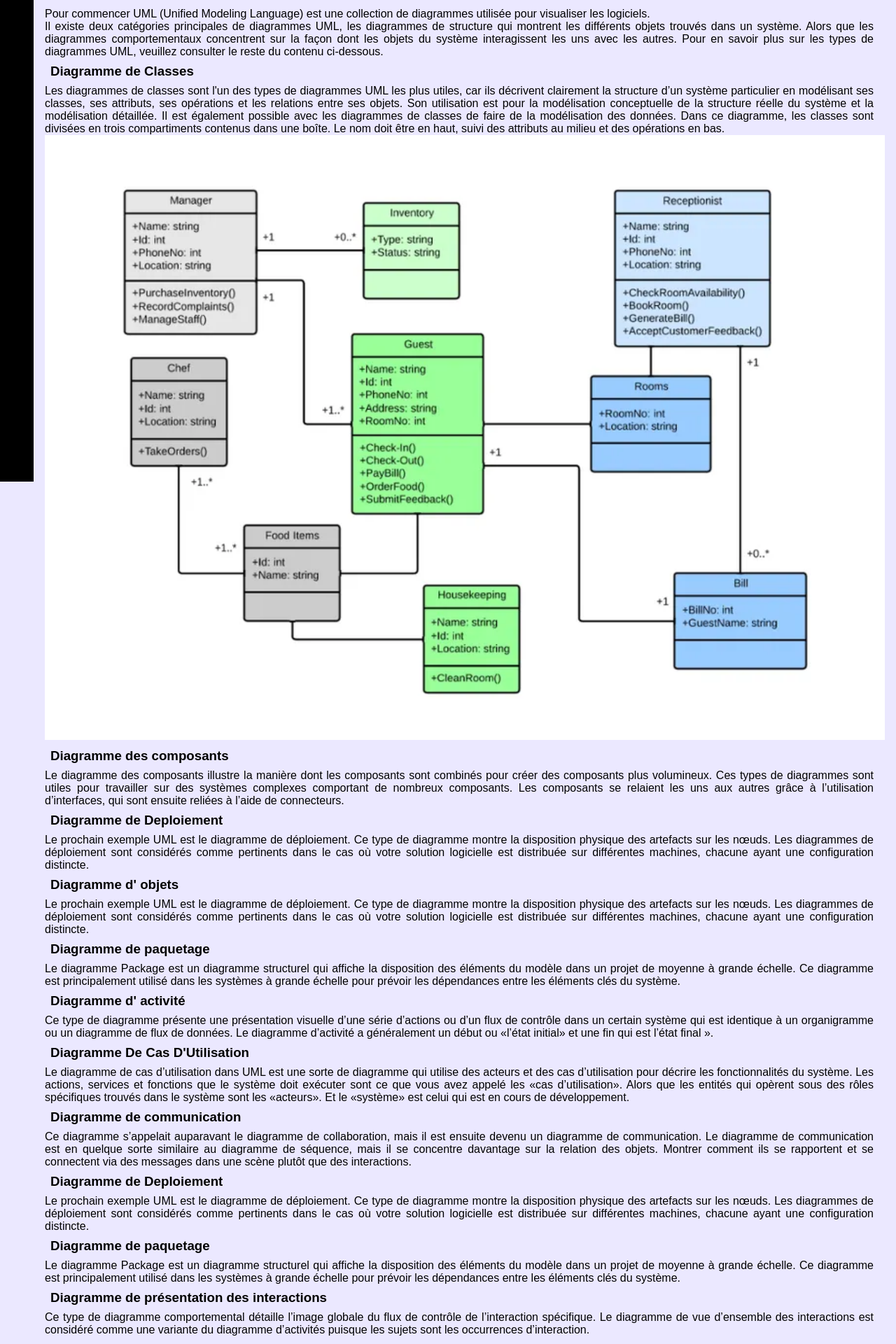
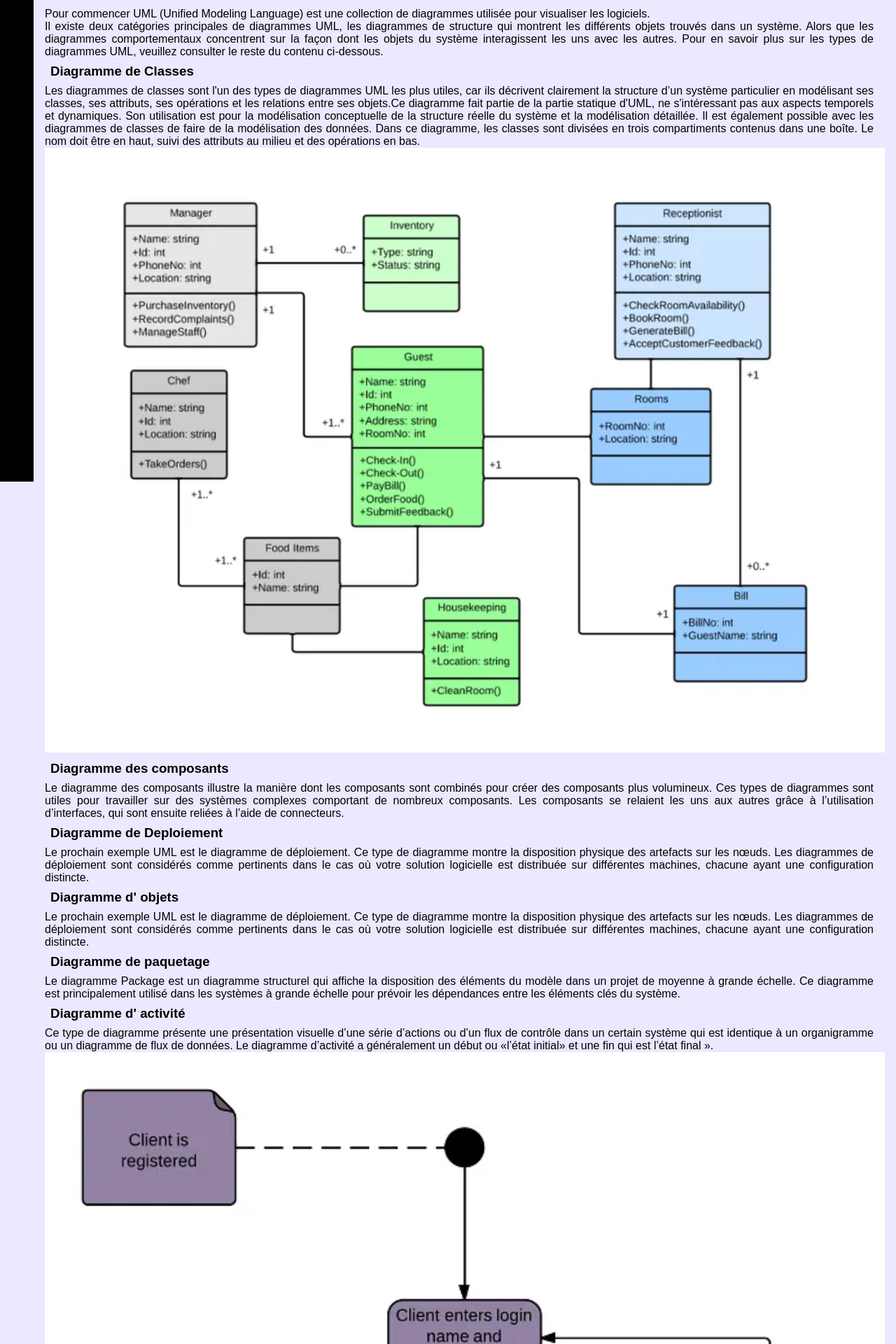
Before and after one commit to 2023-cda-alt-devops-p4/catalog-TP, a React (Create React App) app: page /UML in a window 1280 px wide. Shown: the part 160-2080 px from the top of the page at 70% size. Built offline with nearby package versions, Linux system fonts and the light colour scheme.

Commit message:
feat: modify readMe to add link to website

```diff
--- a/src/components/DiagrammeStructurels/DiagrammeDActivite.js
+++ b/src/components/DiagrammeStructurels/DiagrammeDActivite.js
@@ -7,8 +7,9 @@ const DiagrammeDActivite = () => {
       <p>
         Ce type de diagramme présente une présentation visuelle d’une série d’actions ou d’un flux de contrôle dans un
         certain système qui est identique à un organigramme ou un diagramme de flux de données. Le diagramme d’activité
-        a généralement un début ou «l’état initial» et une fin qui est l’état final ».{" "}
+        a généralement un début ou «l’état initial» et une fin qui est l’état final ».
       </p>
+      <img src="activity-diagram-for-login-UML-650x797.webp" alt="" />
     </div>
   );
 };
--- a/src/components/DiagrammeStructurels/DiagrammeDeClasses.js
+++ b/src/components/DiagrammeStructurels/DiagrammeDeClasses.js
@@ -7,10 +7,11 @@ const DiagrammeDeClasses = () => (
       <p>
         Les diagrammes de classes sont l'un des types de diagrammes UML les plus utiles, car ils décrivent clairement la
         structure d’un système particulier en modélisant ses classes, ses attributs, ses opérations et les relations
-        entre ses objets. Son utilisation est pour la modélisation conceptuelle de la structure réelle du système et la
-        modélisation détaillée. Il est également possible avec les diagrammes de classes de faire de la modélisation des
-        données. Dans ce diagramme, les classes sont divisées en trois compartiments contenus dans une boîte. Le nom
-        doit être en haut, suivi des attributs au milieu et des opérations en bas.
+        entre ses objets.Ce diagramme fait partie de la partie statique d'UML, ne s'intéressant pas aux aspects
+        temporels et dynamiques. Son utilisation est pour la modélisation conceptuelle de la structure réelle du système
+        et la modélisation détaillée. Il est également possible avec les diagrammes de classes de faire de la
+        modélisation des données. Dans ce diagramme, les classes sont divisées en trois compartiments contenus dans une
+        boîte. Le nom doit être en haut, suivi des attributs au milieu et des opérations en bas.
       </p>
       <img src="UML_class_diagram_hotel-949x683.webp" alt="" />
     </section>
--- a/src/components/DiagrammeStructurels/DiagrammeStructurels.js
+++ b/src/components/DiagrammeStructurels/DiagrammeStructurels.js
@@ -41,8 +41,6 @@ const DiagrammeStructurels = () => {
         <DiagrammeDActivite />
         <DiagrammeDeCasDUtilisation />
         <DiagrammeDeCommunication />
-        <DiagrammeDeDeploiement />
-        <DiagrammeDePaquetage />
         <DiagrammeDePresentationDesInteractions />
         <DiagrammeDeProfil />
         <DiagrammeDeSequence />
--- a/src/components/Sidebar.js
+++ b/src/components/Sidebar.js
@@ -27,9 +27,56 @@ const Sidebar = () => {
           <NavLink to="/">
             <div className={`lien ${!sidebarVisible ? "lienSidebar" : ""}`}>Accueil</div>
           </NavLink>
+        </li>
+        <li>
           <NavLink to="UML">
             <div className={`lien ${!sidebarVisible ? "lienSidebar" : ""}`}>UML</div>
           </NavLink>
+        </li>
+        <li>
+          <div className={`lien ${!sidebarVisible ? "lienSidebar" : ""}`}>Diagramme De Classes</div>{" "}
+        </li>
+        <li>
+          <div className={`lien ${!sidebarVisible ? "lienSidebar" : ""}`}>Diagramme Des Composants</div>{" "}
+        </li>
+        <li>
+          <div className={`lien ${!sidebarVisible ? "lienSidebar" : ""}`}>Diagramme De Deploiement</div>{" "}
+        </li>
+        <li>
+          <div className={`lien ${!sidebarVisible ? "lienSidebar" : ""}`}> Diagramme D'objets</div>
+        </li>
+        <li>
+          <div className={`lien ${!sidebarVisible ? "lienSidebar" : ""}`}> Diagramme De Paquetage</div>
+        </li>
+        <li>
+          <div className={`lien ${!sidebarVisible ? "lienSidebar" : ""}`}> Diagramme D'Activite</div>
+        </li>
+        <li>
+          <div className={`lien ${!sidebarVisible ? "lienSidebar" : ""}`}> Diagramme De Cas D'Utilisation</div>
+        </li>
+        <li>
+          <div className={`lien ${!sidebarVisible ? "lienSidebar" : ""}`}> Diagramme De Communication</div>
+        </li>
+        <li>
+          <div className={`lien ${!sidebarVisible ? "lienSidebar" : ""}`}> Diagramme D'Etat</div>
+        </li>
+        <li>
+          <div className={`lien ${!sidebarVisible ? "lienSidebar" : ""}`}> Diagramme De Temps</div>
+        </li>
+        <li>
+          <div className={`lien ${!sidebarVisible ? "lienSidebar" : ""}`}>
+            {" "}
+            Diagramme De Presentation Des Interactions
+          </div>
+        </li>
+        <li>
+          <div className={`lien ${!sidebarVisible ? "lienSidebar" : ""}`}> Diagramme De Profil</div>
+        </li>
+        <li>
+          <div className={`lien ${!sidebarVisible ? "lienSidebar" : ""}`}> DiagrammeDeSequence</div>
+        </li>
+        <li>
+          <div className={`lien ${!sidebarVisible ? "lienSidebar" : ""}`}> DiagrammeDeStructureComposite</div>
         </li>
         <li>
           <NavLink to="UMLClasses">
```
Also changed, not shown: public/activity-diagram-for-login-UML-650x797.webp (added), 1 other file (tests, documents, lock files or other folders).
